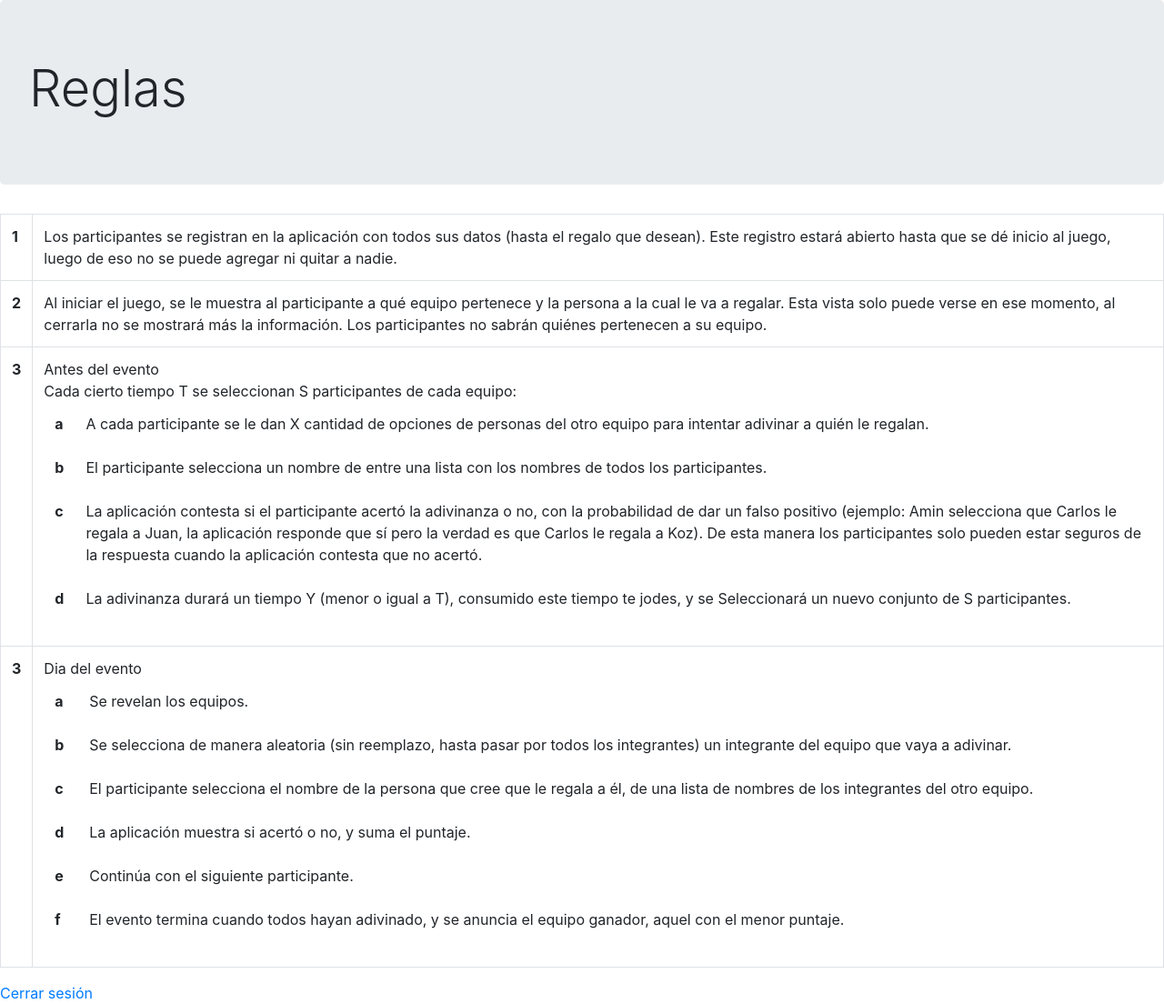
After one commit to MAC-USB/MacAmigoSecreto, a Django app: page /rules/ in a window 1280 px wide. The commit adds this page. Shown: the whole page at 91% size. Run offline with Django 3.2, Linux system fonts and the light colour scheme; the visitor is signed in with stand-in values (Sample User, id 1); some libraries are stand-ins or nearby versions.

Commit message:
Vista basica de reglas

```diff
--- a/amigoSecreto/amigoSecreto/settings.py
+++ b/amigoSecreto/amigoSecreto/settings.py
@@ -151,3 +151,7 @@ USE_TZ = True
 # https://docs.djangoproject.com/en/3.1/howto/static-files/
 
 STATIC_URL = '/static/'
+
+MEDIA_URL = '/media/'
+
+MEDIA_ROOT = os.path.join(BASE_DIR, 'media/')
--- a/amigoSecreto/amigoSecreto/urls.py
+++ b/amigoSecreto/amigoSecreto/urls.py
@@ -16,7 +16,9 @@ Including another URLconf
 from django.contrib import admin
 from django.urls import path
 from guess.urls import urlpatterns as guess_url_patterns
+from django.conf.urls.static import static
+from django.conf import settings
 
 urlpatterns = [
     path('admin/', admin.site.urls),
-] + guess_url_patterns
+] + guess_url_patterns + static(settings.MEDIA_URL, document_root=settings.MEDIA_ROOT)
--- a/amigoSecreto/guess/admin.py
+++ b/amigoSecreto/guess/admin.py
@@ -10,3 +10,4 @@ admin.site.register(GivesTo)
 admin.site.register(UserTeam)
 admin.site.register(Guess)
 admin.site.register(Options)
+admin.site.register(Junior)
--- a/amigoSecreto/guess/models.py
+++ b/amigoSecreto/guess/models.py
@@ -72,3 +72,8 @@ class Options(models.Model):
 
     def __str__(self):
         return f"{self.user} have options {self.option1}, {self.option2} and {self.option3}"
+
+class Junior(models.Model):
+    name = models.CharField(max_length=50)
+    sound = models.FileField()
+    photo = models.FileField()
--- a/amigoSecreto/guess/urls.py
+++ b/amigoSecreto/guess/urls.py
@@ -10,4 +10,5 @@ urlpatterns = [
     path('signout/', SignOutView.as_view(), name='sign_out'),
     path('create_game/', CreateGameView.as_view(), name='create_game'),
     path('guess/', GuessView.as_view(), name='guess'),
+    path('rules/', RulesView.as_view(), name='rules'),
 ]
--- a/amigoSecreto/guess/views.py
+++ b/amigoSecreto/guess/views.py
@@ -82,3 +82,7 @@ class GuessView(LoginRequiredMixin, CreateView):
     def test_func(self):
         # TODO verificar que el usuario esta en Guessing.
         return True
+
+class RulesView(LoginRequiredMixin, TemplateView):
+    '''Clase heredada de TemplateView que representa la vista de las reglas del juego'''
+    template_name = 'templates/rules.html'
--- a/amigoSecreto/templates/base.html
+++ b/amigoSecreto/templates/base.html
@@ -3,6 +3,14 @@
 <head>
     <meta charset="UTF-8">
     <title>{% block title %}{% endblock %}</title>
+
+    <!-- Bootstrap -->
+    <link rel="stylesheet" href="https://stackpath.bootstrapcdn.com/bootstrap/4.3.1/css/bootstrap.min.css" integrity="sha384-ggOyR0iXCbMQv3Xipma34MD+dH/1fQ784/j6cY/iJTQUOhcWr7x9JvoRxT2MZw1T" crossorigin="anonymous">
+
+    <script src="https://code.jquery.com/jquery-3.3.1.slim.min.js" integrity="sha384-q8i/X+965DzO0rT7abK41JStQIAqVgRVzpbzo5smXKp4YfRvH+8abtTE1Pi6jizo" crossorigin="anonymous"></script>
+    <script src="https://cdnjs.cloudflare.com/ajax/libs/popper.js/1.14.7/umd/popper.min.js" integrity="sha384-UO2eT0CpHqdSJQ6hJty5KVphtPhzWj9WO1clHTMGa3JDZwrnQq4sF86dIHNDz0W1" crossorigin="anonymous"></script>
+    <script src="https://stackpath.bootstrapcdn.com/bootstrap/4.3.1/js/bootstrap.min.js" integrity="sha384-JjSmVgyd0p3pXB1rRibZUAYoIIy6OrQ6VrjIEaFf/nJGzIxFDsf4x0xIM+B07jRM" crossorigin="anonymous"></script>
+
 </head>
 <body>
     {% block content %}
--- /dev/null
+++ b/amigoSecreto/templates/templates/rules.html
@@ -0,0 +1,94 @@
+{% extends "base.html" %}
+
+{% block content %}
+
+<!DOCTYPE html>
+<html>
+
+    {% if user.is_authenticated %}
+    <div class="jumbotron">
+        <h1 class="display-4">Reglas</h1>
+    </div>
+        <table class="table table-bordered">
+            <tbody>
+              <tr>
+                <th scope="row">1</th>
+                <td>Los participantes se registran en la aplicación con todos sus datos (hasta el regalo que desean). Este registro estará abierto hasta que se dé inicio al juego, luego de eso no se puede agregar ni quitar a nadie.</td>
+              </tr>
+              <tr>
+                <th scope="row">2</th>
+                <td>Al iniciar el juego, se le muestra al participante a qué equipo pertenece y la persona a la cual le va a regalar. Esta vista solo puede verse en ese momento, al cerrarla no se mostrará más la información. Los participantes no sabrán quiénes pertenecen a su equipo.</td>
+              </tr>
+              <tr>
+                <th scope="row">3</th>
+                <td>
+                    Antes del evento
+                    <br>
+                    Cada cierto tiempo T se seleccionan S participantes de cada equipo:
+                    <table class="table table-borderless">
+                        <tbody>
+                          <tr>
+                            <th scope="row">a</th>
+                            <td>A cada participante se le dan X cantidad de opciones de personas del otro equipo para intentar adivinar a quién le regalan.</td>
+                          </tr>
+                          <tr>
+                            <th scope="row">b</th>
+                            <td>El participante selecciona un nombre de entre una lista con los nombres de todos los participantes.</td>
+                          </tr>
+                          <tr>
+                            <th scope="row">c</th>
+                            <td>La aplicación contesta si el participante acertó la adivinanza o no, con la probabilidad de dar un falso positivo (ejemplo: Amin selecciona que Carlos le regala a Juan, la aplicación responde que sí pero la verdad es que Carlos le regala a Koz). De esta manera los participantes solo pueden estar seguros de la respuesta cuando la aplicación contesta que no acertó.</td>
+                          </tr>
+                          <tr>
+                            <th scope="row">d</th>
+                            <td>La adivinanza durará un tiempo Y (menor o igual a T), consumido este tiempo te jodes, y se Seleccionará un nuevo conjunto de S participantes.</td>
+                          </tr>
+                        </tbody>
+                    </table>
+                </td>
+              </tr>
+              <tr>
+                <th scope="row">3</th>
+                <td>
+                    Dia del evento
+                    <table class="table table-borderless">
+                        <tbody>
+                          <tr>
+                            <th scope="row">a</th>
+                            <td>Se revelan los equipos.</td>
+                          </tr>
+                          <tr>
+                            <th scope="row">b</th>
+                            <td>Se selecciona de manera aleatoria (sin reemplazo, hasta pasar por todos los integrantes) un integrante del equipo que vaya a adivinar.</td>
+                          </tr>
+                          <tr>
+                            <th scope="row">c</th>
+                            <td>El participante selecciona el nombre de la persona que cree que le regala a él, de una lista de nombres de los integrantes del otro equipo.</td>
+                          </tr>
+                          <tr>
+                            <th scope="row">d</th>
+                            <td>La aplicación muestra si acertó o no, y suma el puntaje.</td>
+                          </tr>
+                          <tr>
+                            <th scope="row">e</th>
+                            <td>Continúa con el siguiente participante.</td>
+                          </tr>
+                          <tr>
+                            <th scope="row">f</th>
+                            <td>El evento termina cuando todos hayan adivinado, y se anuncia el equipo ganador, aquel con el menor puntaje.</td>
+                          </tr>
+                        </tbody>
+                    </table>
+                </td>
+              </tr>
+            </tbody>
+          </table>
+
+        <a href="{% url 'sign_out' %}">Cerrar sesión</a>
+    {% else %}
+    Fuera de aqui. Negro.
+        <a href="{% url 'sign_up' %}">Registrate</a>
+        <a href="{% url 'sign_in' %}">Iniciar sesión</a>
+    {% endif %}
+
+{% endblock content %}
```
Also changed, not shown: amigoSecreto/guess/migrations/0015_junior.py (added).
